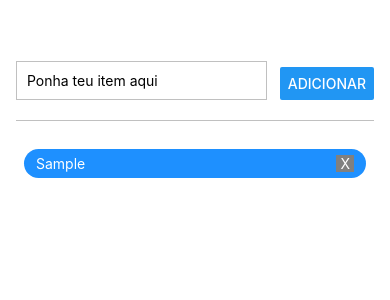
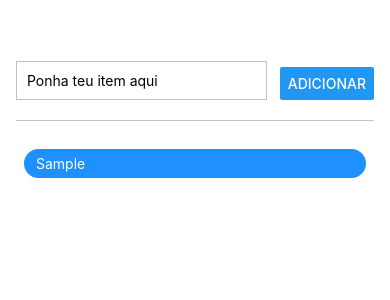
Before and after one commit to henriqueregatieri/react-native_goals-list, a React Native app: screen / in a window 390 px wide. Both pictures are taken after typing "Sample" into the empty fields and a click on the button "ADICIONAR". Shown: the top 300 px of the page. Built offline with nearby package versions, Linux system fonts and the light colour scheme.

Commit message:
refactor: Deletion of items

```diff
--- a/components/GoalItem.js
+++ b/components/GoalItem.js
@@ -1,4 +1,4 @@
-import { StyleSheet, Text, View } from 'react-native';
+import { Pressable, StyleSheet, Text, View } from 'react-native';
 
 export const GoalItem = ({ item, index, setGoals }) => {
   function removeGoal(index) {
@@ -8,18 +8,15 @@ export const GoalItem = ({ item, index, setGoals }) => {
   }
 
   return (
-    <View style={styles.goalItemContainer} key={index}>
-      <Text style={styles.goalItemText}>{item}</Text>
-      <Text
-        title='Remover'
-        style={styles.goalItemButton}
-        onPress={() => {
-          removeGoal(index);
-        }}
-      >
-        X
-      </Text>
-    </View>
+    <Pressable
+      onPress={() => {
+        removeGoal(index);
+      }}
+    >
+      <View style={styles.goalItemContainer} key={index}>
+        <Text style={styles.goalItemText}>{item}</Text>
+      </View>
+    </Pressable>
   );
 };
 
@@ -38,9 +35,4 @@ const styles = StyleSheet.create({
   goalItemText: {
     color: 'white',
   },
-  goalItemButton: {
-    backgroundColor: 'gray',
-    color: 'white',
-    paddingHorizontal: 4,
-  },
 });
```
